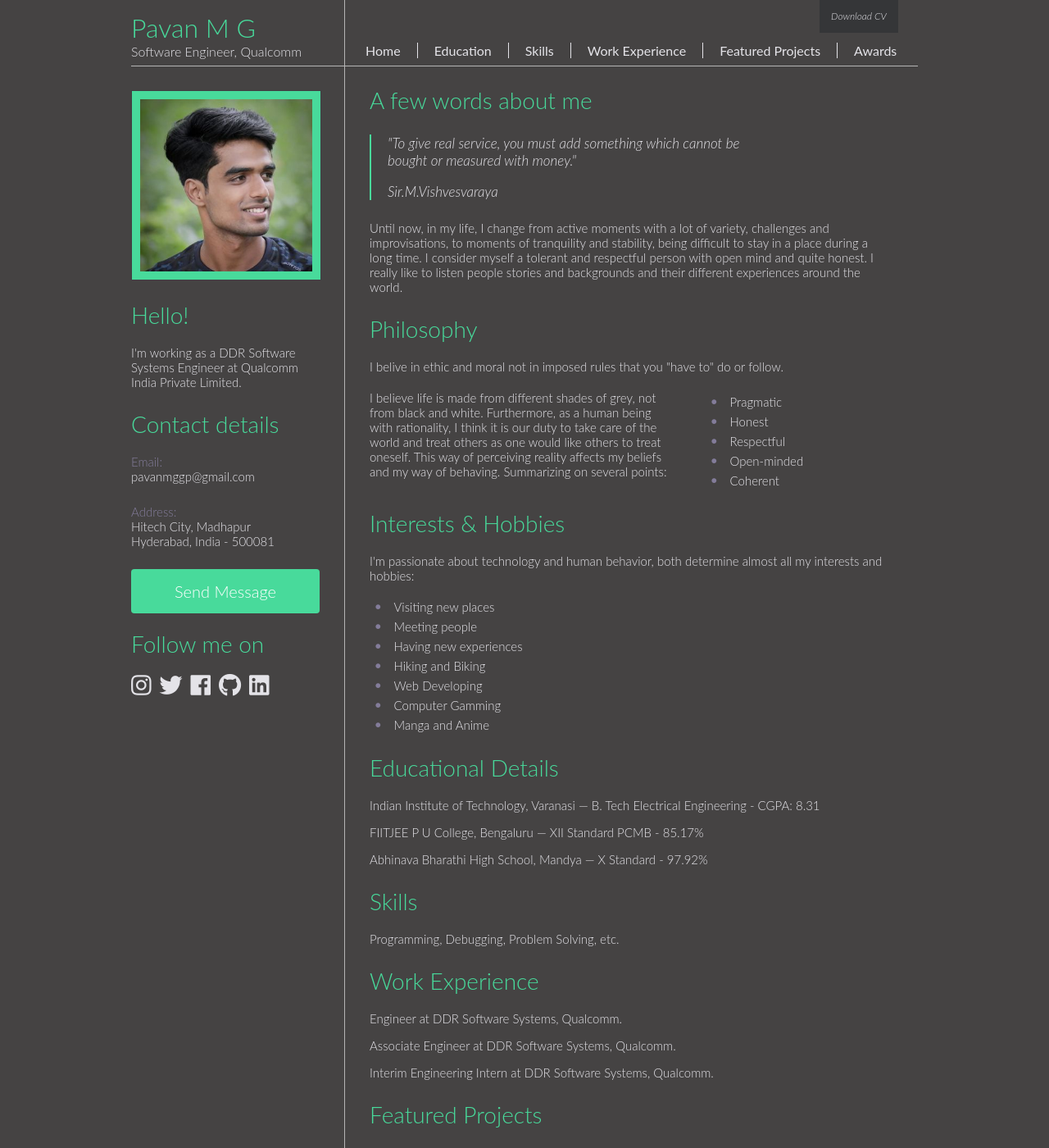
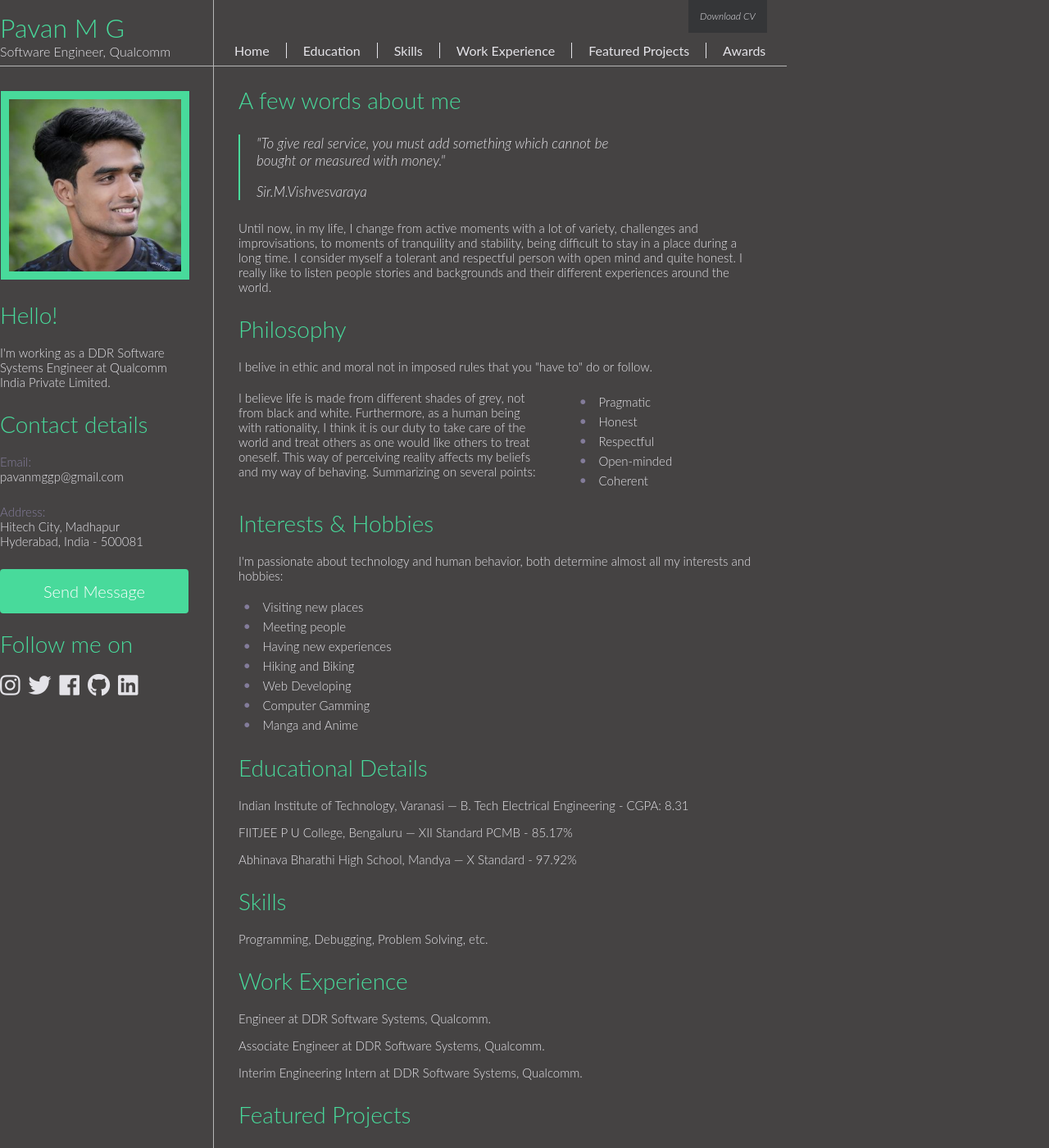
Before and after one commit to pavan-mg/pavan-mg.github.io, a Jekyll site: the page built from index.html, in a window 1280 px wide and 1400 px high. Shown: the whole window at 82% size. Built offline with Jekyll 4.4.1, drawn with Linux system fonts in a browser that asks for light colours.

Commit message:
Update main.css

```diff
--- a/css/main.css
+++ b/css/main.css
@@ -49,7 +49,7 @@
 
 body {
 	background: rgb(69, 67, 67);
-	margin-top: 80;
+	margin: 0;
 }
 
 h1,h2,h3, h4 {
@@ -113,7 +113,7 @@
 
 #main_container {
 	width: 960px;
-	margin: 0 auto;
+	margin-top: 80px;
 }
 	#header {
 		width: 960px;
```
